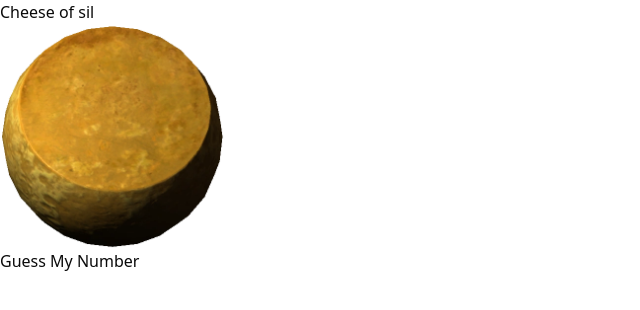
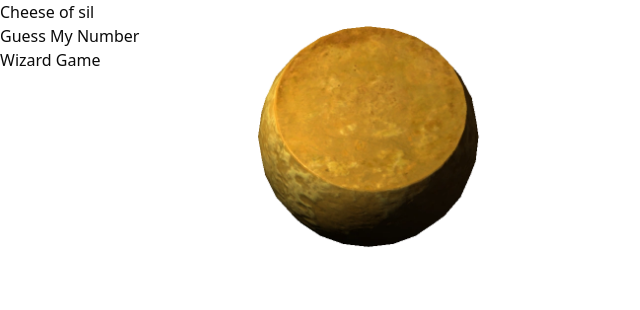
Before and after one commit to bannanabommer/learning, a Next.js app: page / in a window 1280 px wide. Shown: the top 310 px of the page, without its empty margins (0-640 px from the left). Built offline with nearby package versions, Linux system fonts and the light colour scheme.

Commit message:
added a links

```diff
--- a/app/page.tsx
+++ b/app/page.tsx
@@ -4,10 +4,18 @@ import RotatingCheeseWheel from "./RoatingCheeseWheel";
 export default function Home() {
   return (
     <>
-      <script type="text/javascript" src="/guess-number.js" />
-      <h1>Cheese of sil</h1>
-      <RotatingCheeseWheel imageUrl="/GoatCheeseWheel.webp" />
-      <Link href="/guess-my-number" >Guess My Number</Link>
+      <header>
+        <h1>Cheese of sil</h1>
+      </header>
+      <main className="grid grid-cols-5">
+        <div>
+          <Link className="block" href="/guess-my-number" >Guess My Number</Link>
+          <Link className="block" href="/wizards-game" >Wizard Game</Link>
+        </div>
+        <div className="col-span-4">
+          <RotatingCheeseWheel imageUrl="/GoatCheeseWheel.webp" />
+        </div>
+      </main>
     </>
   );
 }
```
